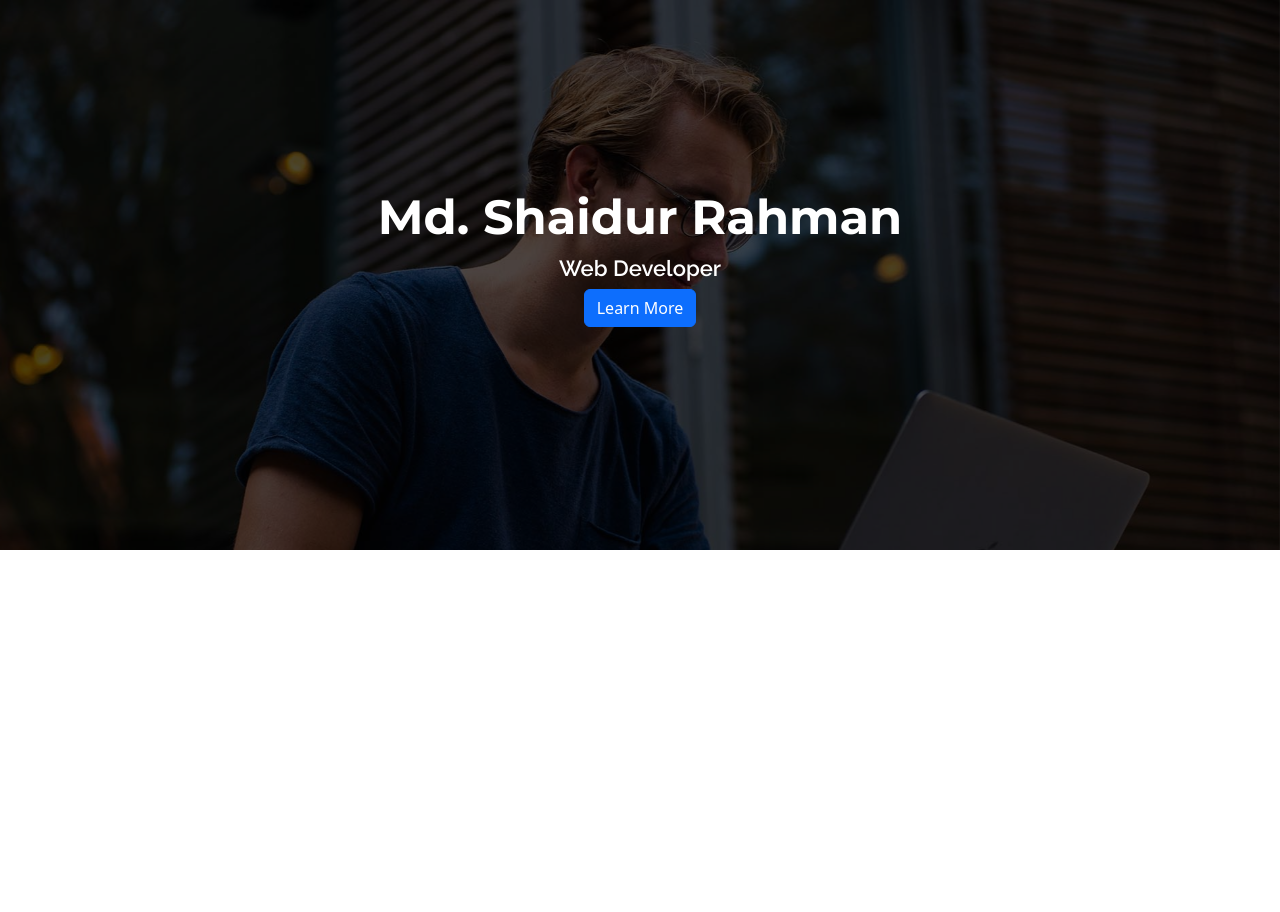
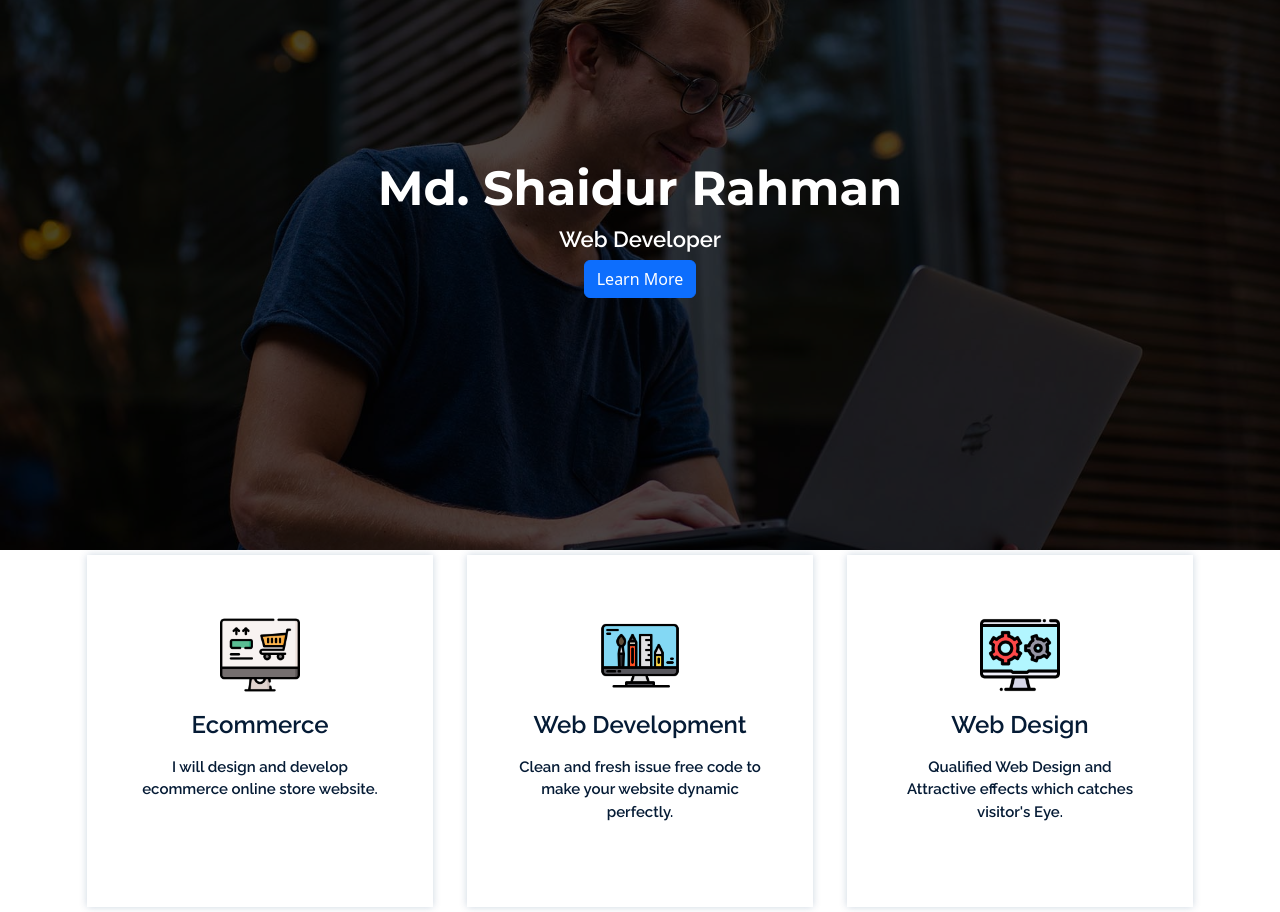
Before and after one commit to Shaid1998/Complete-Website-with-REACT-And-Laravel, a React (Create React App) app: page / in a window 1280 px wide. Before the commit the page ends 800 px from the top, so only its background shows below. Built offline with nearby package versions, Linux system fonts and the light colour scheme; a web font is replaced by a local one.

Commit message:
Working on Services Component

```diff
--- a/src/App.js
+++ b/src/App.js
@@ -1,11 +1,13 @@
 import React from 'react';
 import TopBanner from './components/TopBanner/TopBanner.jsx';
+import Services from './components/Services/Services.jsx';
 
 
 function App() {
   return (
     <div>
       <TopBanner />
+      <Services />
     </div>
   );
 }
--- a/src/asset/css/custom.css
+++ b/src/asset/css/custom.css
@@ -15,7 +15,7 @@
 }
 
 .TopContent{
-    margin-top: 5cm;
+    margin-top: 10em;
 }
 .topTitle{
     font-family: 'Montserrat', sans-serif;
@@ -29,3 +29,43 @@
     color: #ffffff;
     font-size: 22px;
 }
+
+.ecomerceicon{
+    height: 80px;
+    width: 80px;
+}
+.designicon{
+    height: 80px;
+    width: 80px;
+}
+.webicon{
+    height: 80px;
+    width: 80px;
+}
+.serviceCard{
+    margin: 5px 5px 5px 5px;
+    height: 22rem;
+    padding: 60px 30px 60px 30px;
+    box-shadow:0 0 8px 0 rgb(4, 55, 105, 0.2);
+}
+.serviceCard:hover{
+    margin: 5px 5px 5px 5px;
+    height: 22rem;
+    padding: 60px 30px 60px 30px;
+    box-shadow:0 0 16px 0 rgb(4, 55, 105, 0.2);
+}
+.serviceName{
+    color: #051b35;
+    margin: 1rem;
+    font-family: 'Raleway', sans-serif;
+    font-size: 24px;
+    font-weight: 600;
+}
+
+.serviceDescription{
+    color: #051b35;
+    margin: 1rem;
+    font-family: 'Raleway', sans-serif;
+    font-size: 15px;
+    font-weight: 600;
+}
--- /dev/null
+++ b/src/components/Services/Services.jsx
@@ -0,0 +1,43 @@
+import React, { Component, Fragment } from 'react'
+import { Col, Container, Row } from 'react-bootstrap'
+import designicon from '../../asset/image/design.png'
+import ecomerceicon from '../../asset/image/ecommerce.png'
+import webicon from '../../asset/image/web.png'
+import '../../asset/css/custom.css'
+import '../../asset/css/bootstrap.min.css'
+
+class Services extends Component {
+  render() {
+    return (
+      <Fragment>
+        <Container>
+            <Row>
+                <Col lg={4} md={6} sm={12}>
+                    <div className='serviceCard text-center'>
+                        <img className='ecomerceicon' src={ecomerceicon} />
+                        <h1 className='serviceName'>Ecommerce</h1>
+                        <p className='serviceDescription'>I will design and develop ecommerce online store website. </p>
+                    </div>
+                </Col >
+                <Col lg={4} md={6} sm={12}>
+                    <div className='serviceCard text-center'>
+                        <img className='designicon' src={designicon} />
+                        <h1 className='serviceName'>Web Development</h1>
+                        <p className='serviceDescription'>Clean and fresh issue free code to make your website dynamic perfectly. </p>
+                    </div>
+                </Col>
+                <Col lg={4} md={6} sm={12}>
+                    <div className='serviceCard text-center'>
+                        <img className='webicon' src={webicon} />
+                        <h1 className='serviceName'>Web Design</h1>
+                        <p className='serviceDescription'>Qualified Web Design and Attractive effects which catches visitor's Eye. </p>
+                    </div>
+                </Col>
+            </Row>
+        </Container>
+      </Fragment>
+    )
+  }
+}
+
+export default Services
```
